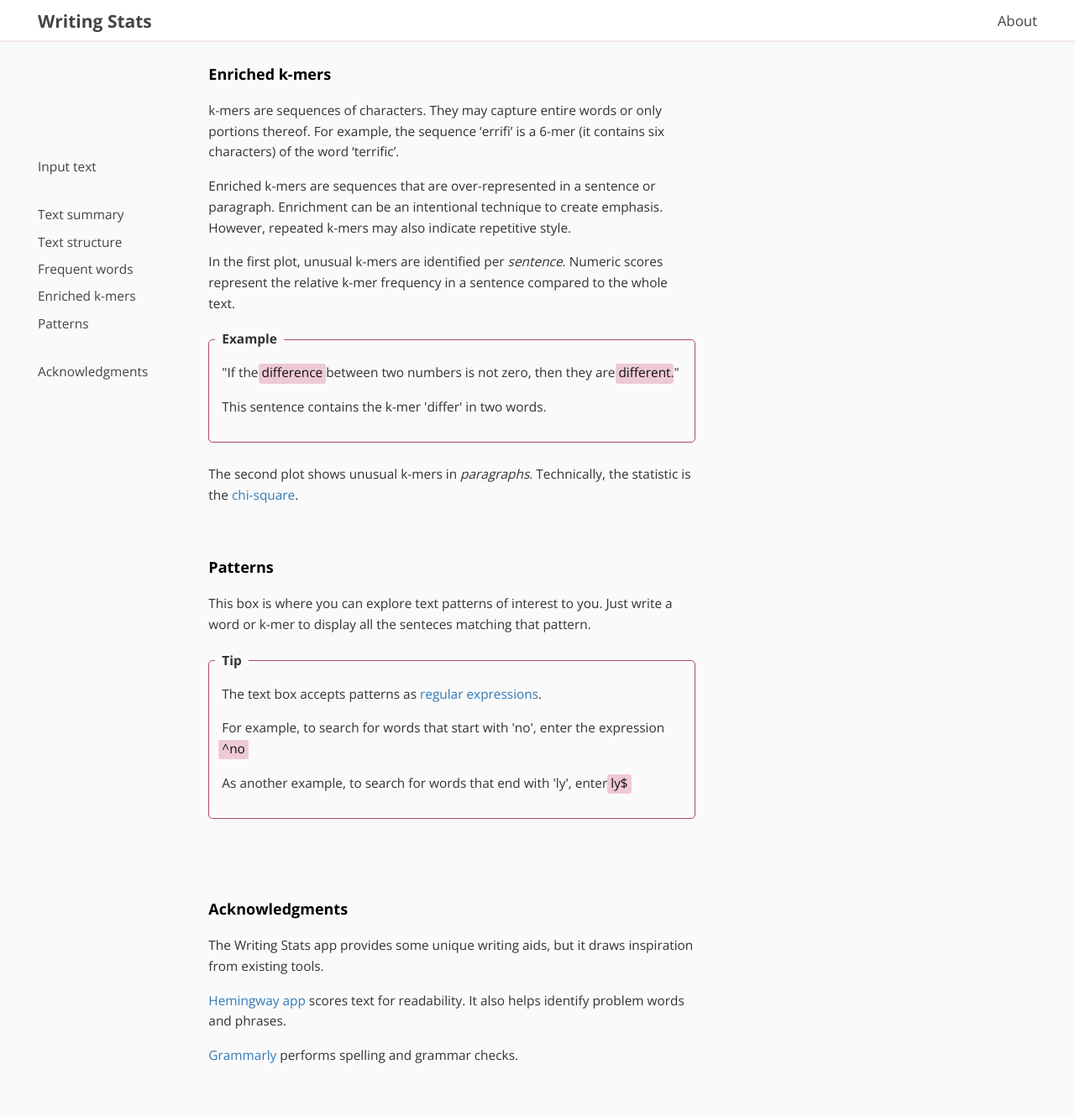
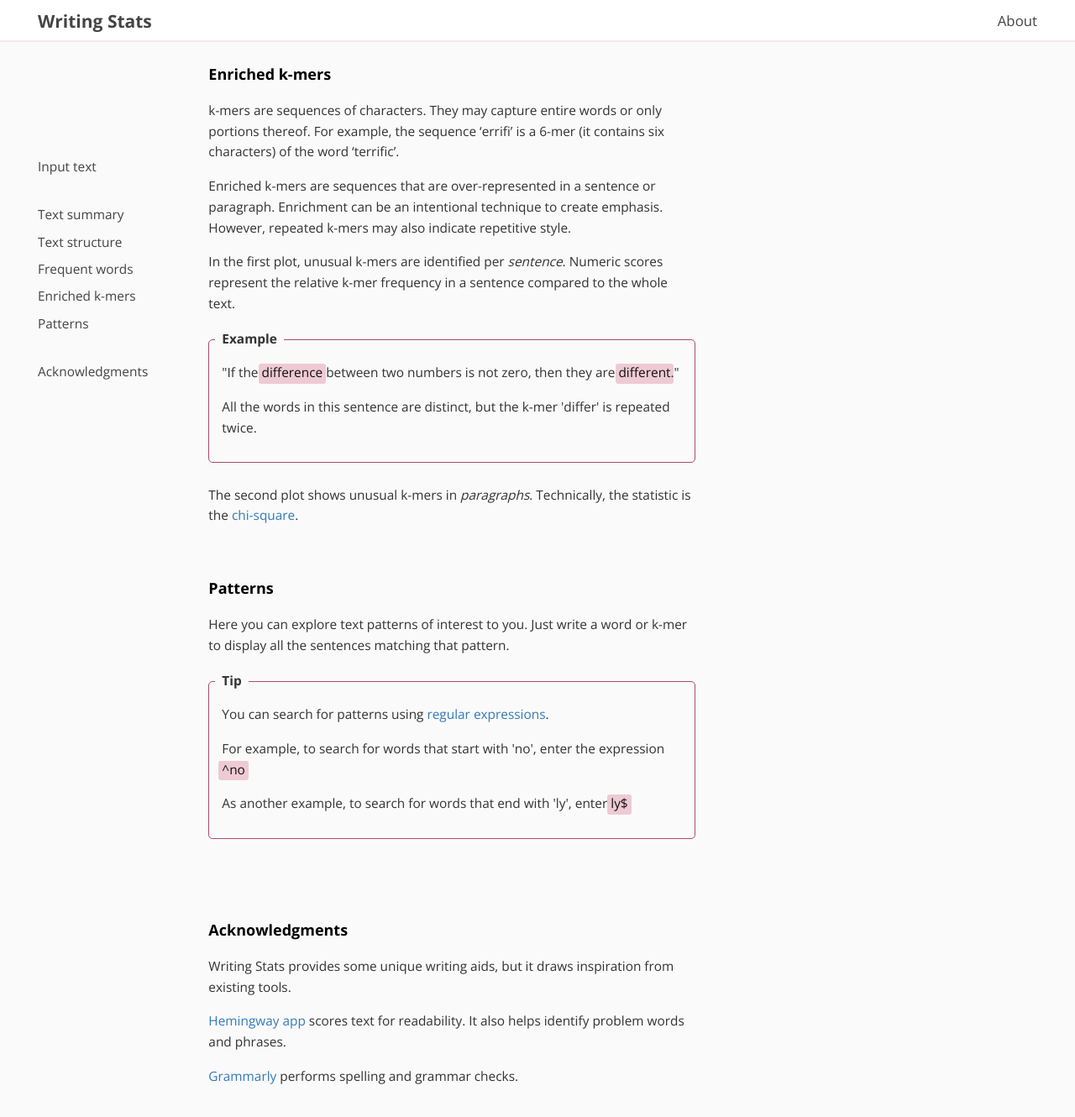
Before and after one commit to tkonopka/writingstats, a Jekyll site: the page built from about.md, in a window 1280 px wide and 1400 px high, scrolled down 1850 px. Shown: the top 1330 px of the window at 84% size. Built offline with Jekyll 4.4.1, drawn with Linux system fonts in a browser that asks for light colours; some of the changed text lies outside the part shown.

Commit message:
edits to about page

```diff
--- a/about.md
+++ b/about.md
@@ -17,7 +17,7 @@ Writing Stats is a simple app to help you understand your writing.
 Type or paste some text into the text area on the left-hand side.
 You can also load text from a file or URL.
 
- To load a local file, click the `Browse` button. After you select a file from
+To load a local file, click the `Browse` button. After you select a file from
 disk, the app will display it in the text area.
 
 To load text from a URL, enter the address into the textbox and click `Load`.
@@ -37,17 +37,18 @@ organized into boxes on the right-hand side.
 
 ## Text summary
 
-The overview box displays simple counters for the number of paragraphs, sentences, and
-words in the input text.
+The first analysis box displays simple counters for the number of paragraphs,
+sentences, and words in the input text.
 
 <div class="ws-example">
 <span class="ws-example-header">Tip</span>
 <p>If you want to exclude some text from the analysis,
 add a <span class="ws-highlight">#</span> or
 <span class="ws-highlight">%</span> character at the start of a paragraph.</p>
-<p>To focus the analysis on a section, use special markers
+<p>To focus on a section, use markers
 <span class="ws-highlight">%start%</span> and
-<span class="ws-highlight">%end%</span> to demarcate the analysis boundaries.</p>
+<span class="ws-highlight">%end%</span> at the start of a paragraph to demarcate
+analysis boundaries.</p>
 </div>
 
 
@@ -117,7 +118,7 @@ represent the relative k-mer frequency in a sentence compared to the whole text.
 <span class="ws-example-header">Example</span>
 <p class="ws-quote">"If the <span class="ws-highlight">difference</span> between
 two numbers is not zero, then they are <span class="ws-highlight">different</span>."</p>
-<p>This sentence contains the k-mer 'differ' in two words.</p>
+<p>All the words in this sentence are distinct, but the k-mer 'differ' is repeated twice.</p>
 </div>
 
 The second plot shows unusual k-mers in *paragraphs*. Technically, the
@@ -131,12 +132,12 @@ statistic is the
 
 ## Patterns
 
-This box is where you can explore text patterns of interest to you. Just write a
-word or k-mer to display all the senteces matching that pattern.
+Here you can explore text patterns of interest to you. Just write a
+word or k-mer to display all the sentences matching that pattern.
 
 <div class="ws-example">
 <span class="ws-example-header">Tip</span>
-<p>The text box accepts patterns as
+<p>You can search for patterns using
 <a href="https://en.wikipedia.org/wiki/Regular_expression">regular expressions</a>.</p>
 
 <p>For example, to search for words that start with 'no', enter
@@ -154,8 +155,8 @@ end with 'ly', enter <span class="ws-highlight">ly$</span></p>
 
 ## Acknowledgments
 
-The Writing Stats app provides some unique writing aids, but it draws
-inspiration from existing tools.
+Writing Stats provides some unique writing aids, but it draws inspiration
+from existing tools.
 
 [Hemingway app](http://www.hemingwayapp.com/) scores
 text for readability. It also helps identify problem words and phrases.
```
